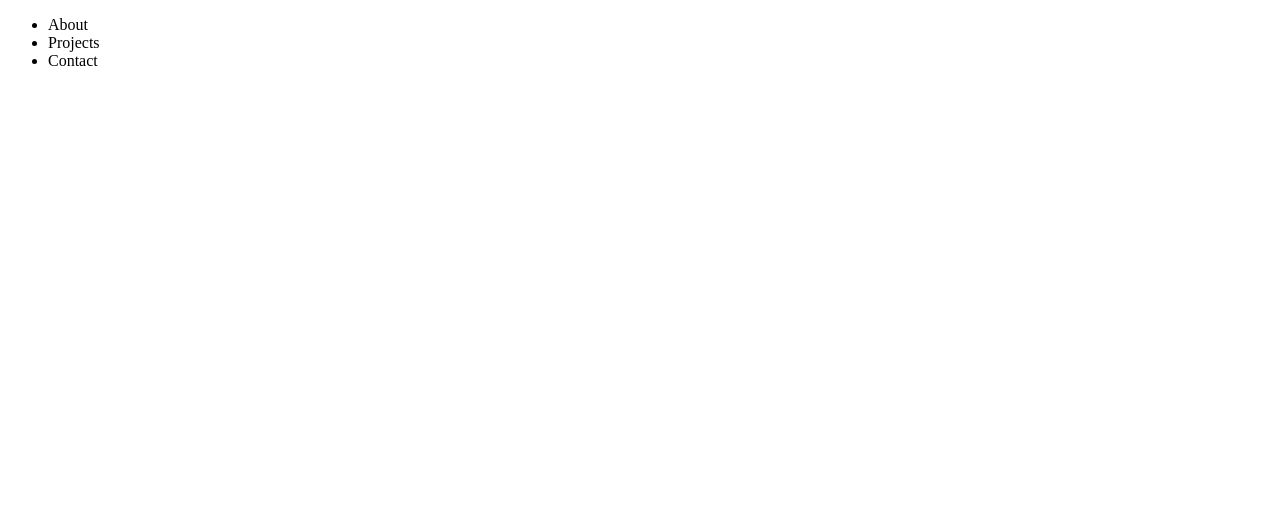
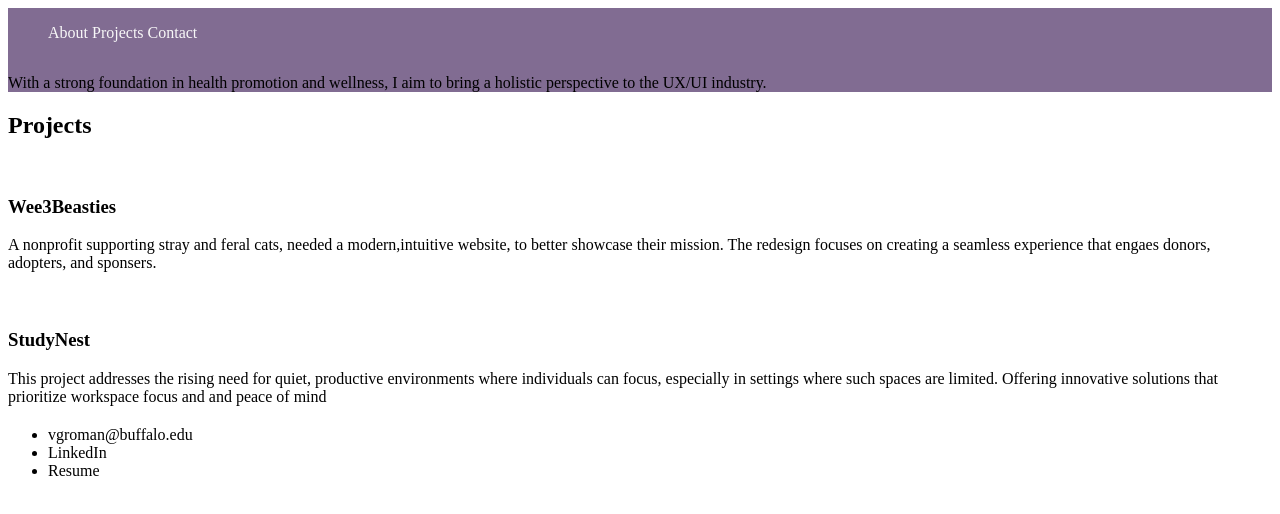
Before and after one commit to vroman1/Module-17-Homework, a plain HTML site: page index.html in a window 1280 px wide. Drawn offline with Linux system fonts and the light colour scheme.

Commit message:
Updated HTML files and CSS

```diff
--- a/css/styles.css
+++ b/css/styles.css
@@ -0,0 +1,8 @@
+header {
+    background-color: #816C92;
+}
+
+.inline-block {
+    display:inline-block;
+    color: #F8F8F8;
+}
--- a/index.html
+++ b/index.html
@@ -4,21 +4,47 @@
     <meta charset="UTF-8">
     <meta name="viewport" content="width=device-width, initial-scale=1.0">
     <title>Document</title>
-    <link type="stylesheet"
-    href="/css/styles.css"
+    <link href="../css/styles.css" type="text/css"rel="stylesheet">
 </head>
 <body>
-    <header  class="navigation">
+    <header class="navigation">
         <div class="inline-block">
-        </div>
-        <div class= "inline-block">
             <ul>
-                <li>About</li>
-                <li>Projects</li>
-                <li>Contact</li>
+                <li class="inline-block">About</li>
+                <li class="inline-block">Projects</li>
+                <li class="inline-block">Contact</li>
           </ul>
         </div>
+ <div>
+    <p> With a strong foundation in health promotion and wellness, I aim to bring a holistic perspective to the UX/UI industry. </p>
+ </div>
+    </header>
 
-    </header>
+    <section class="project-hero">
+        <h1>Projects</h1>
+        <h2></h2>
+        <div class="project-content-left sided">
+            <img src="">
+            <h3>Wee3Beasties</h3>
+            <p>A nonprofit supporting stray and feral cats, needed a modern,intuitive website, to better showcase their mission. The redesign focuses on creating a seamless experience that engaes donors, adopters, and sponsers.
+            </p>
+        </div>
+        <h2></h2>
+        <div class="project-content-right sided">
+            <img src="">
+            <h3>StudyNest</h3>
+            <p>This project addresses the rising need for quiet, productive environments where individuals can focus, especially in settings where such spaces are limited. Offering innovative solutions that prioritize workspace focus and and peace of mind
+            </p>
+        </div>
+        <h2></h2>
+    </section>
+
+    <footer>
+            <ul>
+                  <li>vgroman@buffalo.edu</li>
+                  <li>LinkedIn</li>
+                  <li>Resume</li>
+            </ul>
+    </footer>
 </body>
 </html>
```
